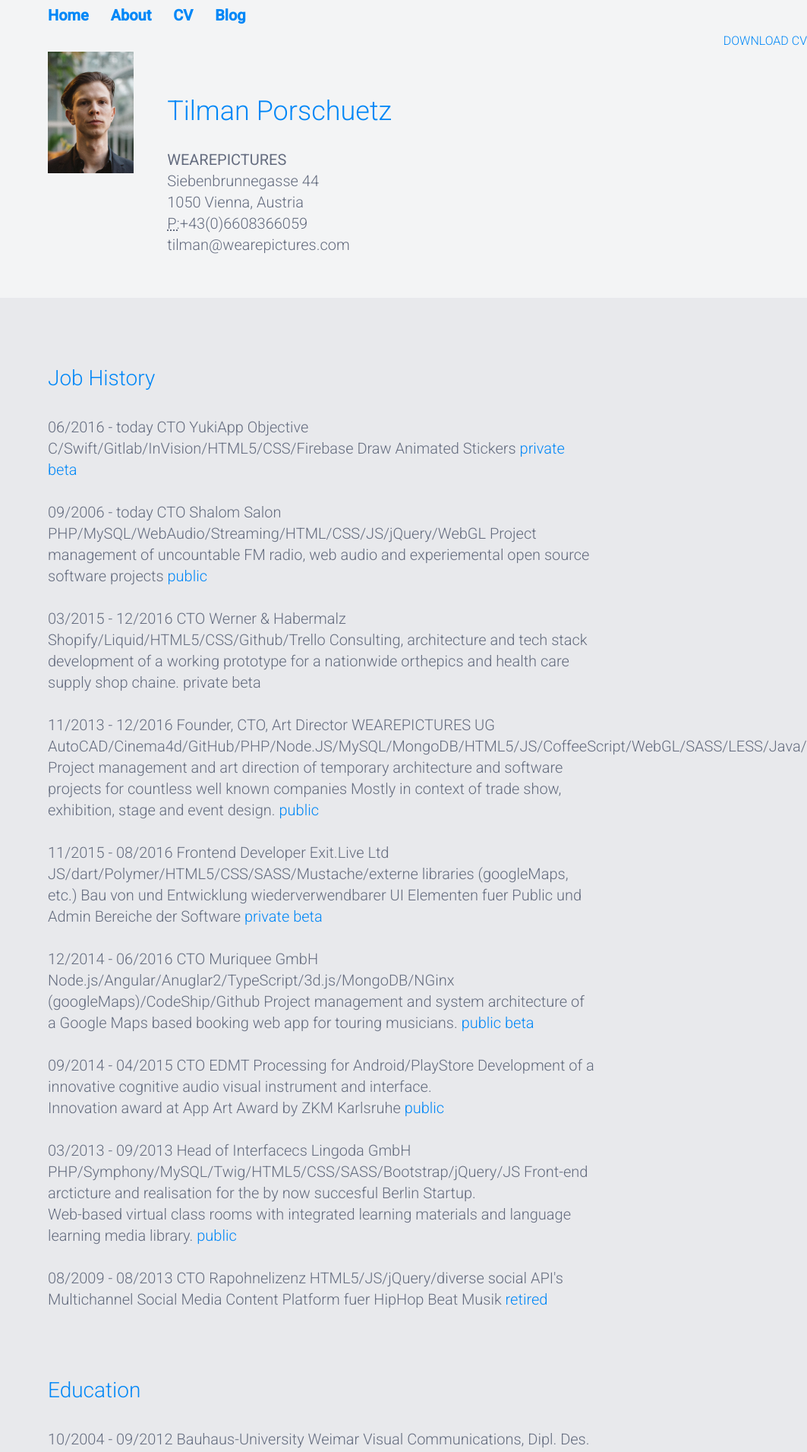
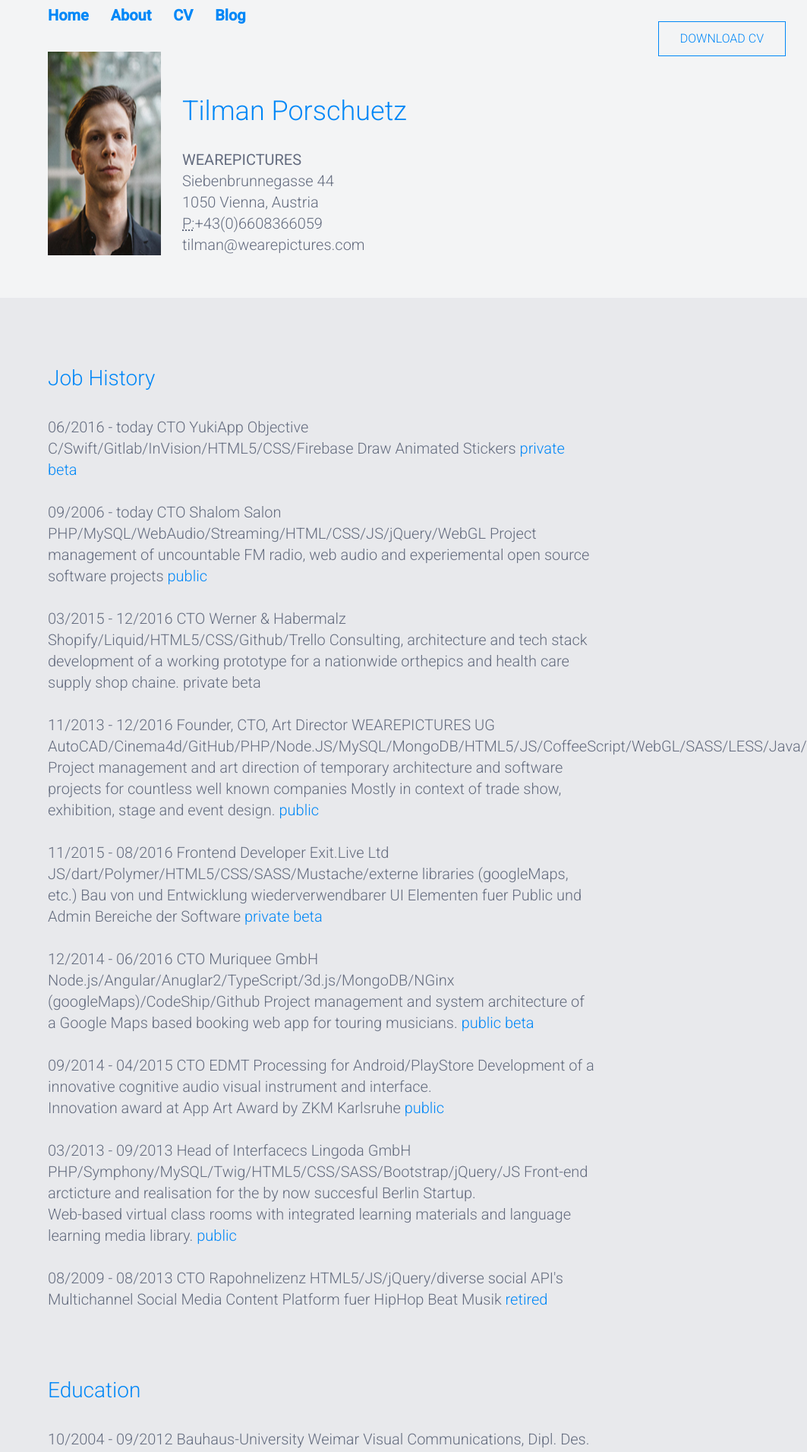
Before and after one commit to mandymozart/mandymozart, a Jekyll site: the page built from cv/index.html, in a window 1280 px wide. Shown: the top 1911 px of the page at 76% size, without its empty margins (217-1280 px from the left). Built offline with Jekyll 4.4.1, drawn with Linux system fonts in a browser that asks for light colours.

Commit message:
this it?

```diff
--- a/css/main.css
+++ b/css/main.css
@@ -23,17 +23,23 @@ main nav ul li, footer ul li {
 }
 
 #portrait {
-    padding-right: 2.2rem;
-    height: 8rem;
+    padding-right: 1.4rem;
 }
-footer { line-height: 3.6rem; }
+footer { padding: 1.4rem 1.4rem 1.4rem 1.4rem; }
 
 /* Blog */
 ul.posts { }
 ul.posts li { list-style: none; }
 
 /* CV */
-.cv .download { float: right; font-size: .8em; text-transform: uppercase; }
+.cv .download { position: absolute;
+    font-size: .8em;
+    text-transform: uppercase;
+    right: 1.4rem;
+    top: 1.4rem;
+    border: 1px solid #0087F7;
+    line-height: 2.2rem;
+    padding: 0 1.4rem; }
 
 /** Eric Meyer's Reset CSS v2.0 (http://meyerweb.com/eric/tools/css/reset/) http://cssreset.com */
 html, body, div, span, applet, object, iframe, h1, h2, h3, h4, h5, h6, p, blockquote, pre, a, abbr, acronym, address, big, cite, code, del, dfn, em, img, ins, kbd, q, s, samp, small, strike, strong, sub, sup, tt, var, b, u, i, center, dl, dt, dd, ol, ul, li, fieldset, form, label, legend, table, caption, tbody, tfoot, thead, tr, th, td, article, aside, canvas, details, embed, figure, figcaption, footer, header, hgroup, menu, nav, output, ruby, section, summary, time, mark, audio, video { margin: 0; padding: 0; border: 0; font-size: 100%; font: inherit; vertical-align: baseline; }
@@ -315,12 +321,9 @@ main { position: relative; z-index: 100; }
 main section { padding: 1.4rem 1.4rem 2.8rem 1.4rem; }
 main section:last-of-type { padding-bottom: 8.4rem; }
 main section h1, main section h2 { margin-top: 0; padding-top: 2.8rem; }
-main section > * , main nav > * { max-width: 720px; margin-left: auto; margin-right: auto; }
+main section > * , main nav > * , footer section > * { max-width: 720px; margin-left: auto; margin-right: auto; }
 main section > *.highlight { max-width: 900px; }
 main section > table { max-width: 80rem; }
-main section .embedded-video { position: relative; width: 100%; }
-main section .embedded-video:after { content: ''; padding-top: 56.25%; display: block; }
-main section .embedded-video iframe { display: block; position: absolute; width: 100%; height: 100%; }
 main section:nth-child(even) { background: #F3F4F5; }
 main section:nth-child(odd) { background: #E8E9EC; }
 main section.news { background: #646C7F; color: white; }
```
Also changed, not shown: images/tilmanporschuetz_portrait.jpg.
